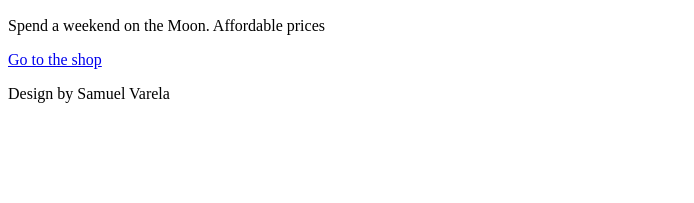
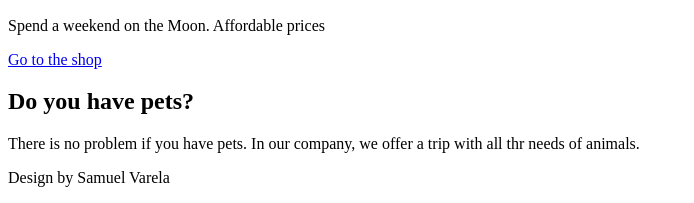
Before and after one commit to eldestructorgati/practica1html, a plain HTML site: page index.html in a window 1280 px wide. Shown: the part 1143-1346 px from the top of the page, without its empty margins (0-694 px from the left). Before the commit the page ends 1262 px from the top, so only its background shows below. Drawn offline with Linux system fonts and the light colour scheme.

Commit message:
Practica acabada date: 22/03/22

```diff
--- a/index.html
+++ b/index.html
@@ -35,6 +35,12 @@
 				<a href="https://www.tecno12-18.com/lm/cp/web/shop.html">Go to the shop</a>
 			</div>
 		</section>
+
+		<section>
+			<div>
+
+				<h2>Do you have pets?</h2>
+				<p>There is no problem if you have pets. In our company, we offer a trip with all thr needs of animals.
 	</main>
 
 
```
